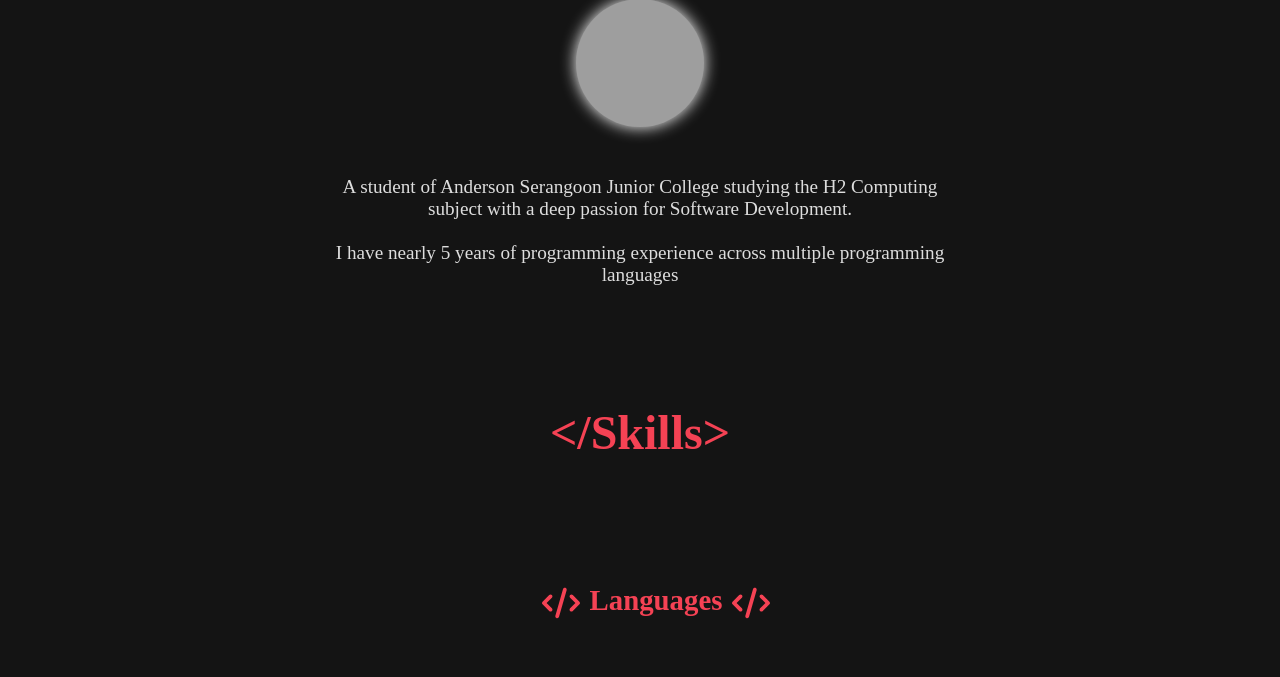
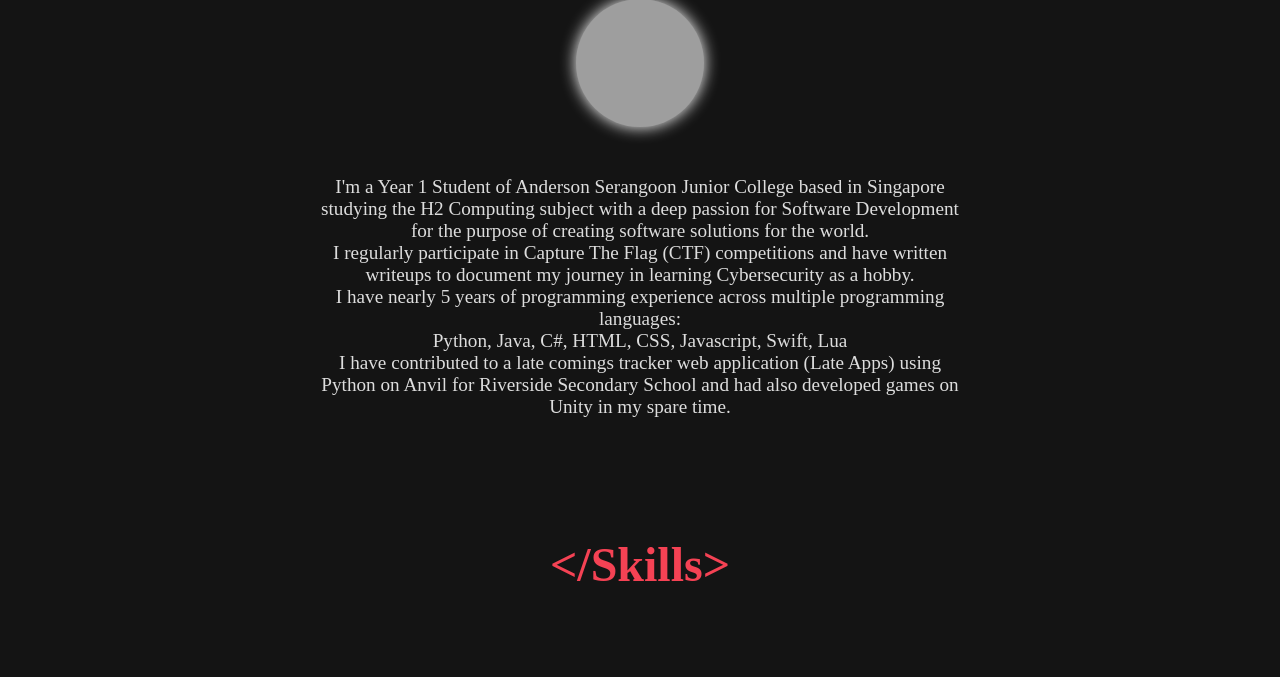
Before and after one commit to HzyGamingTM/Hzy-Portfolio-Website, a website: page src/pages/index.html in a window 1280 px wide. Shown: the part 1056-1733 px from the top of the page. Drawn offline with nearby package versions, Linux system fonts and the light colour scheme; files that its build step writes are made by us from their sources; grey boxes are pictures that could not be loaded; files whose address does not match are found by name; a web font is replaced by a local one.

Commit message:
updated aboutme

```diff
--- a/src/pages/index.html
+++ b/src/pages/index.html
@@ -47,12 +47,15 @@
         <img id="profile-img" src="https://cdn.glitch.global/df2c2d47-8d71-41a7-940a-2b2fdd33cf08/cava_laudron2.PNG?v=1745756857980">
         <div id="bio-div">
           <p id="bio-text">
-            A student of Anderson Serangoon Junior College
-            studying the H2 Computing subject with a deep
-            passion for Software Development.
+            I'm a Year 1 Student of Anderson Serangoon Junior College based in Singapore studying the H2 Computing subject with a deep passion for Software Development for the purpose of creating software solutions for the world.
             <br>
+            I regularly participate in Capture The Flag (CTF) competitions and have written writeups to document my journey in learning Cybersecurity as a hobby.
             <br>
-            I have nearly 5 years of programming experience across multiple programming languages
+            I have nearly 5 years of programming experience across multiple programming languages:
+            <br>
+            Python, Java, C#, HTML, CSS, Javascript, Swift, Lua
+            <br>
+            I have contributed to a late comings tracker web application (Late Apps) using Python on Anvil for Riverside Secondary School and had also developed games on Unity in my spare time.
           </p>
         </div>
 
```
